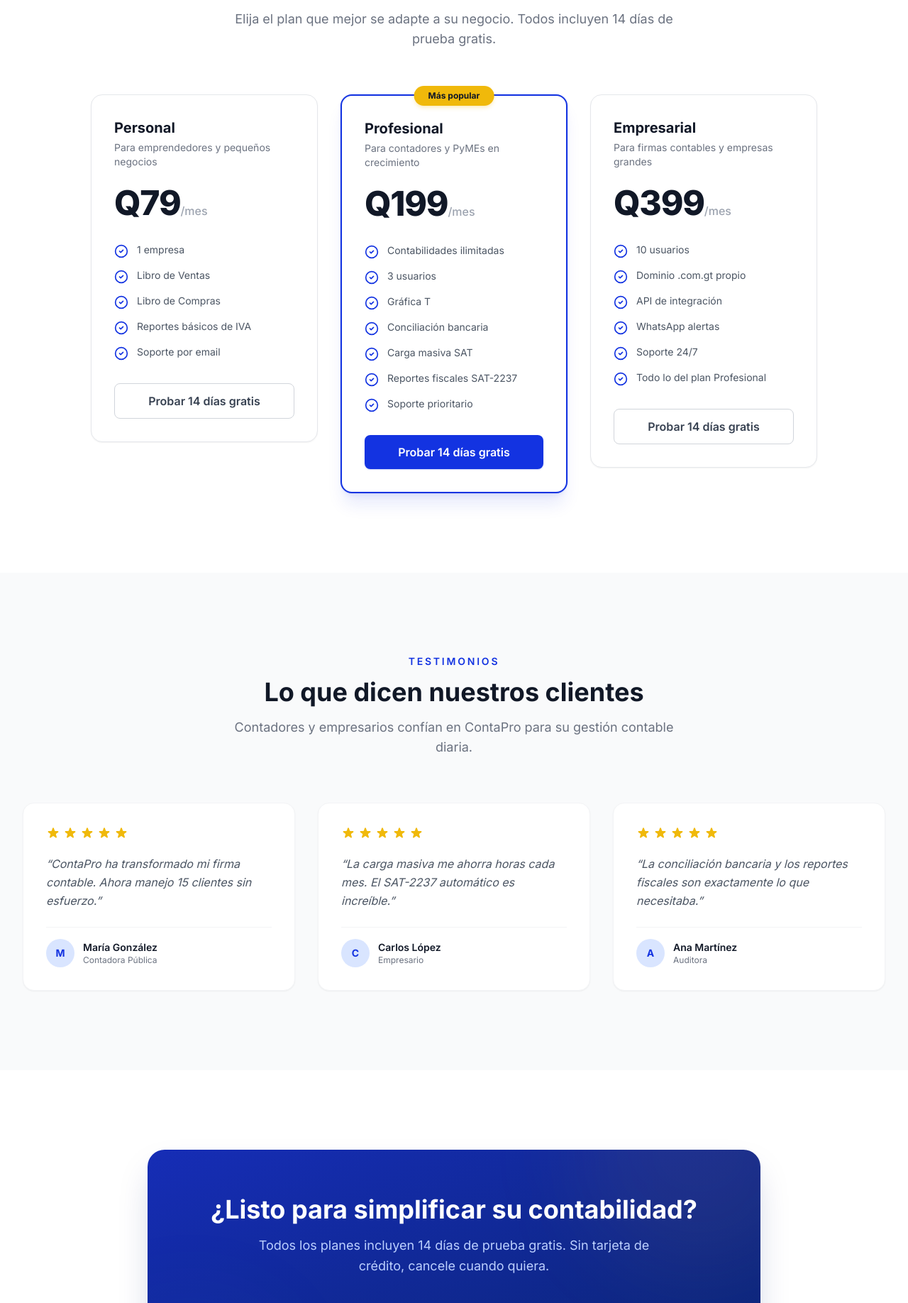
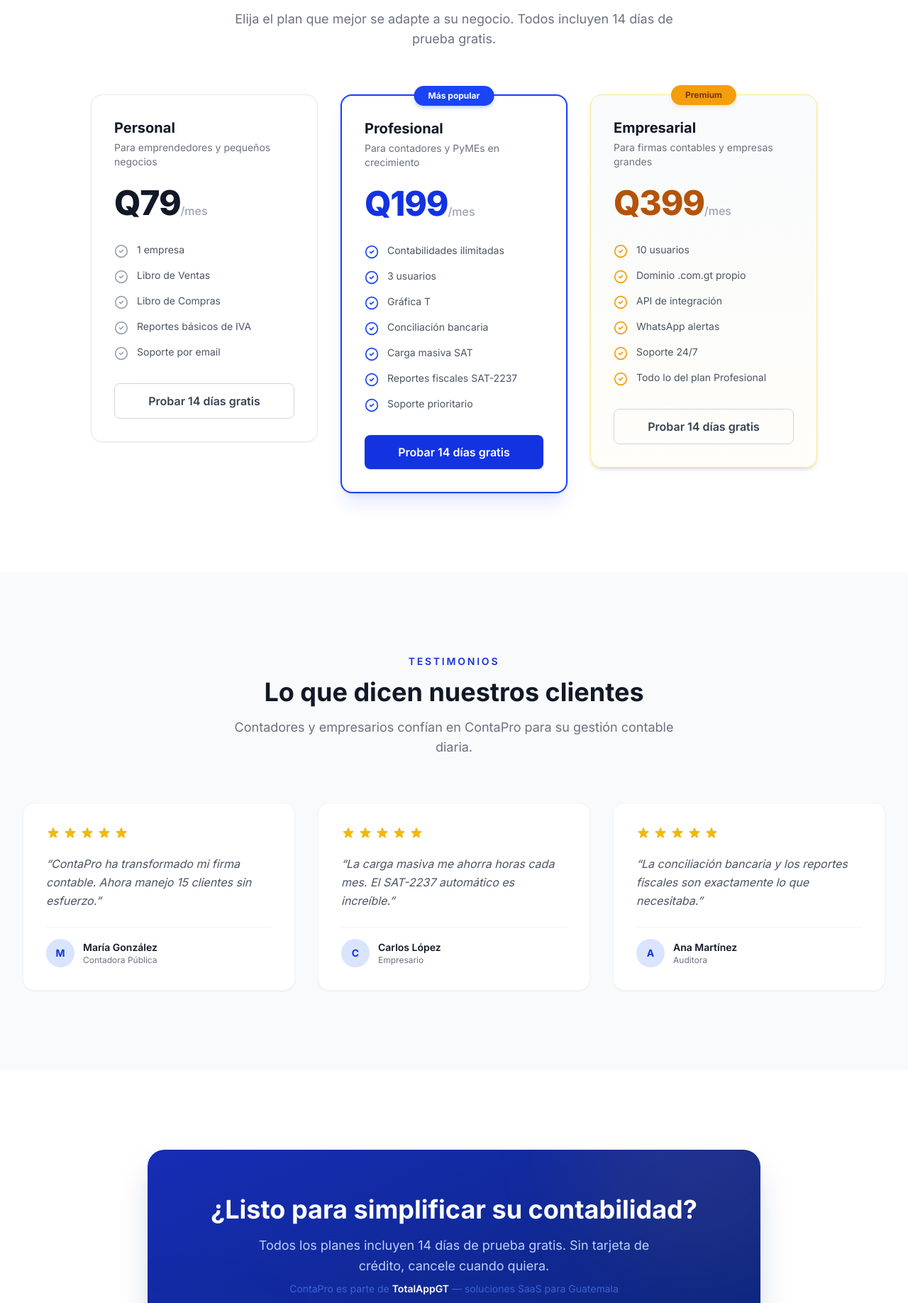
Before and after one commit to TotalAppGT/ContaPro, a React (Vite) app in the folder frontend/: page / in a window 1280 px wide. Shown: the part 3197-5033 px from the top of the page at 71% size. Built offline with nearby package versions, Linux system fonts and the light colour scheme; no server answers.

Commit message:
Feat: colores en planes + TotalAppGT en CTA + boton CTA corregido

```diff
--- a/frontend/src/pages/public/LandingPage.tsx
+++ b/frontend/src/pages/public/LandingPage.tsx
@@ -258,15 +258,22 @@
             {plans.map((plan) => (
               <div
                 key={plan.name}
-                className={`relative flex flex-col bg-white rounded-2xl p-8 transition-all duration-300 hover:shadow-xl hover:-translate-y-1 ${
+                className={`relative flex flex-col rounded-2xl p-8 transition-all duration-300 hover:shadow-xl hover:-translate-y-1 ${
                   plan.popular
-                    ? 'border-2 border-primary-700 shadow-xl shadow-primary-700/10 ring-1 ring-primary-700/10'
-                    : 'border border-gray-200 shadow-sm'
+                    ? 'bg-white border-2 border-primary-600 shadow-xl shadow-primary-600/10 ring-1 ring-primary-600/10'
+                    : plan.name === 'Empresarial'
+                      ? 'bg-gradient-to-b from-slate-50 to-amber-50/30 border border-amber-200 shadow-md'
+                      : 'bg-white border border-gray-200 shadow-sm'
                 }`}
               >
                 {plan.popular && (
-                  <div className="absolute -top-3.5 left-1/2 -translate-x-1/2 px-5 py-1.5 bg-accent-500 text-gray-900 text-xs font-bold rounded-full shadow-md shadow-accent-500/20">
+                  <div className="absolute -top-3.5 left-1/2 -translate-x-1/2 px-5 py-1.5 bg-primary-600 text-white text-xs font-bold rounded-full shadow-md shadow-primary-600/20">
                     Más popular
+                  </div>
+                )}
+                {plan.name === 'Empresarial' && !plan.popular && (
+                  <div className="absolute -top-3.5 left-1/2 -translate-x-1/2 px-5 py-1.5 bg-amber-500 text-amber-900 text-xs font-bold rounded-full shadow-md shadow-amber-500/20">
+                    Premium
                   </div>
                 )}
 
@@ -276,14 +283,14 @@
                 </div>
 
                 <div className="mb-8">
-                  <span className="text-5xl font-extrabold text-gray-900 tracking-tight">Q{plan.price}</span>
+                  <span className={`text-5xl font-extrabold tracking-tight ${plan.popular ? 'text-primary-700' : plan.name === 'Empresarial' ? 'text-amber-700' : 'text-gray-900'}`}>Q{plan.price}</span>
                   <span className="text-gray-400 font-medium">/mes</span>
                 </div>
 
                 <ul className="space-y-3.5 mb-8 flex-1">
                   {plan.features.map((f) => (
                     <li key={f} className="flex items-start gap-3 text-sm text-gray-600">
-                      <CheckCircle2 className="w-5 h-5 text-primary-700 mt-0.5 flex-shrink-0" />
+                      <CheckCircle2 className={`w-5 h-5 mt-0.5 flex-shrink-0 ${plan.popular ? 'text-primary-600' : plan.name === 'Empresarial' ? 'text-amber-500' : 'text-gray-400'}`} />
                       <span>{f}</span>
                     </li>
                   ))}
@@ -292,7 +299,7 @@
                 <Link to="/register">
                   <Button
                     variant={plan.popular ? 'primary' : 'outline'}
-                    className={`w-full font-semibold ${plan.popular ? 'shadow-lg shadow-primary-700/20' : ''}`}
+                    className={`w-full font-semibold ${plan.popular ? 'bg-primary-600 hover:bg-primary-700 shadow-lg shadow-primary-600/20' : plan.name === 'Empresarial' ? 'border-amber-400 text-amber-700 hover:bg-amber-50' : ''}`}
                     size="lg"
                   >
                     {plan.cta}
@@ -352,14 +359,17 @@
               <h2 className="text-3xl lg:text-4xl font-bold text-white mb-4">
                 ¿Listo para simplificar su contabilidad?
               </h2>
-              <p className="text-primary-200 mb-10 max-w-xl mx-auto text-lg leading-relaxed">
+              <p className="text-primary-200 mb-2 max-w-xl mx-auto text-lg leading-relaxed">
                 Todos los planes incluyen 14 días de prueba gratis. Sin tarjeta de crédito, cancele cuando quiera.
+              </p>
+              <p className="text-primary-400/60 text-sm mb-10">
+                ContaPro es parte de <span className="text-white font-semibold">TotalAppGT</span> — soluciones SaaS para Guatemala
               </p>
               <div className="flex flex-col sm:flex-row items-center justify-center gap-4">
                 <Link to="/register">
                   <Button
                     size="lg"
-                    className="bg-white text-primary-900 hover:bg-gray-100 font-bold px-10 py-5 text-lg shadow-xl hover:-translate-y-0.5 transition-all duration-300"
+                    className="bg-white text-primary-900 font-bold px-10 py-5 text-lg shadow-xl hover:bg-gray-100 hover:text-primary-900 hover:-translate-y-0.5 transition-all duration-300"
                   >
                     Crear cuenta gratis <ArrowRight className="w-5 h-5" />
                   </Button>
@@ -390,7 +400,7 @@
                 <span className="text-xl font-bold text-white tracking-tight">ContaPro</span>
               </Link>
               <p className="text-sm text-gray-500 leading-relaxed mb-6">
-                Contabilidad profesional para Guatemala. Simplifique su gestión fiscal con la plataforma líder del país.
+                Contabilidad profesional para Guatemala. ContaPro es parte de <span className="text-white font-medium">TotalAppGT</span>, plataforma de soluciones SaaS.
               </p>
               <div className="flex items-center gap-5 text-xs">
                 <span className="text-gray-600 hover:text-gray-400 transition-colors cursor-pointer">Facebook</span>
```
